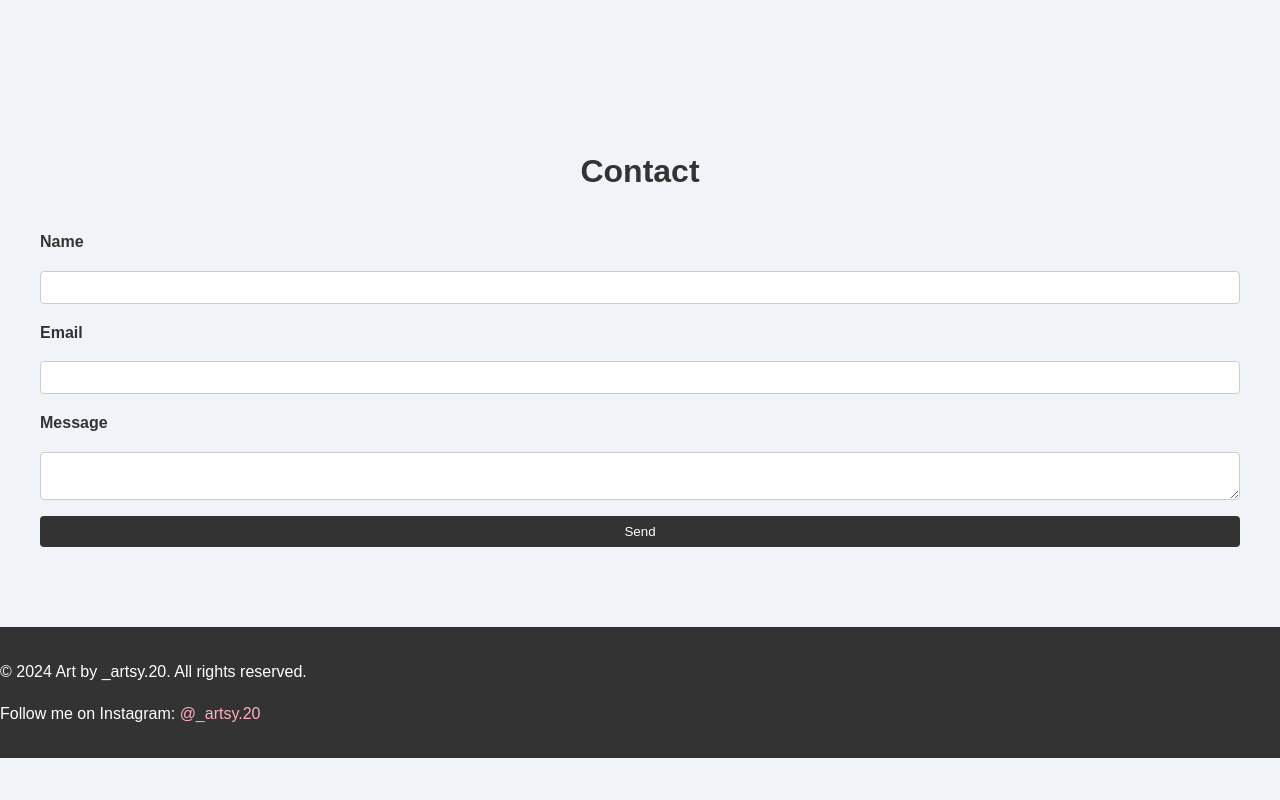
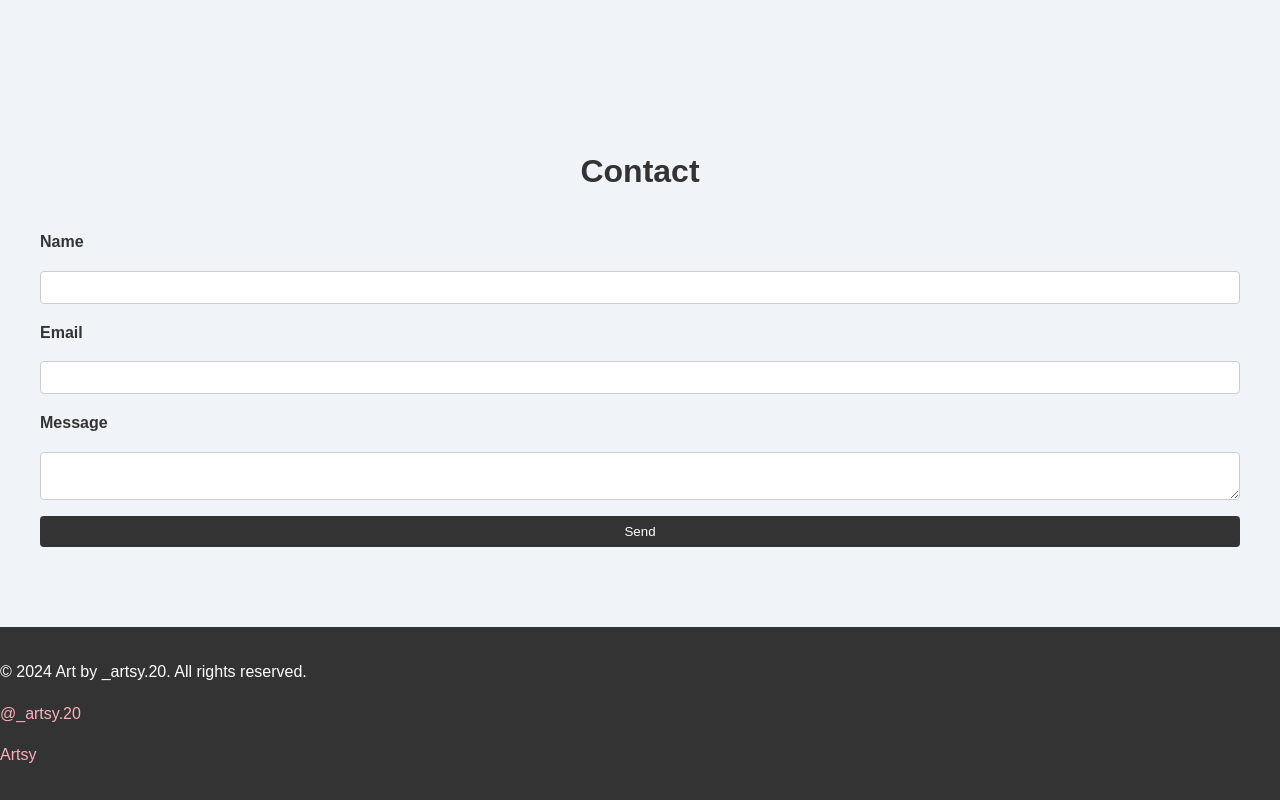
Before and after one commit to DivyaK2097/Artsy.20, a plain HTML site: page index.html in a window 1280 px wide. Shown: the part 1854-2654 px from the top of the page. Before the commit the page ends 2612 px from the top, so only its background shows below. Drawn offline with Linux system fonts and the light colour scheme.

Commit message:
Update index.html

```diff
--- a/index.html
+++ b/index.html
@@ -67,7 +67,8 @@
 
     <footer>
         <p>&copy; 2024 Art by _artsy.20. All rights reserved.</p>
-        <p>Follow me on Instagram: <a href="https://www.instagram.com/_artsy.20" target="_blank">@_artsy.20</a></p>
+        <p><a href="https://www.instagram.com/_artsy.20" target="_blank"><i class="fa-brands fa-instagram"></i> @_artsy.20</a></p>
+        <p><a href="https://www.youtube.com/@_artsy.20" target="_blank"><i class="fa-brands fa-youtube" style="color: red;"></i> Artsy</a></p>
     </footer>
 </body>
 </html>
```
